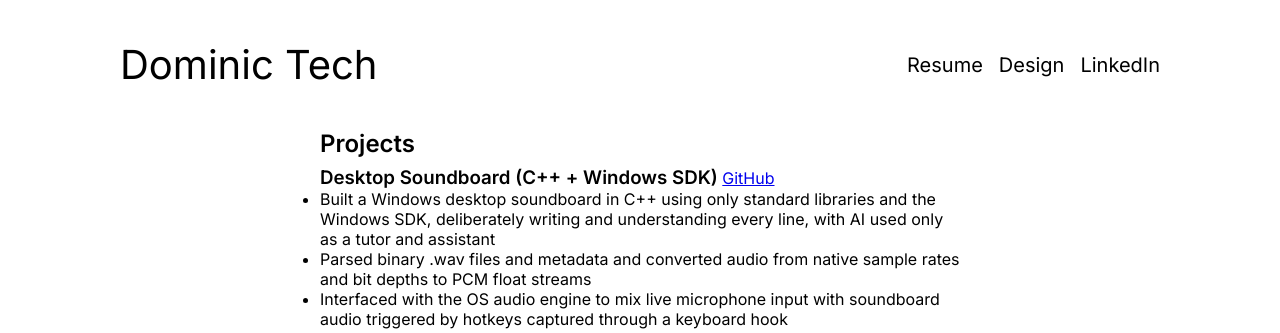
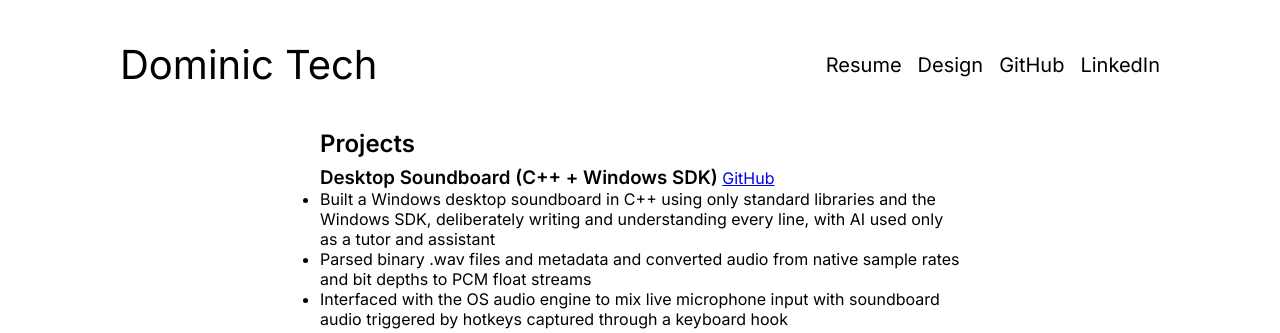
Before and after one commit to dominiccc13/augmented-chatbot-2, a FastAPI app: page /resume in a window 1280 px wide. Shown: the top 333 px of the page. Run offline with FastAPI, Linux system fonts and the light colour scheme; parts of the project's set-up code (start-up, migrations or seed data) failed here and were passed over.

Commit message:
added github

```diff
--- a/templates/design.html
+++ b/templates/design.html
@@ -12,6 +12,7 @@
             <h1 id="logo"><a href="/">Dominic Tech</a></h1>
             <a href="/resume">Resume</a>
             <a href="/design">Design</a>
+            <a href="https://github.com/dominiccc13?tab=repositories" target="_blank">GitHub</a>
             <a href="https://www.linkedin.com/in/dominic-stefani-723290387/" target="_blank">LinkedIn</a>
         </header>
         <div class="container">
--- a/templates/index.html
+++ b/templates/index.html
@@ -15,6 +15,7 @@
         <div id="a-div">
             <a href="/resume">Resume</a>
             <a href="/design">Design</a>
+            <a href="https://github.com/dominiccc13?tab=repositories" target="_blank">GitHub</a>
             <a href="https://www.linkedin.com/in/dominic-stefani-723290387/" target="_blank">LinkedIn</a>
         </div>
     </header>
--- a/templates/resume.html
+++ b/templates/resume.html
@@ -12,6 +12,7 @@
             <h1 id="logo"><a href="/">Dominic Tech</a></h1>
             <a href="/resume">Resume</a>
             <a href="/design">Design</a>
+            <a href="https://github.com/dominiccc13?tab=repositories" target="_blank">GitHub</a>
             <a href="https://www.linkedin.com/in/dominic-stefani-723290387/" target="_blank">LinkedIn</a>
         </header>
         <div id="projects" class="container">
```
